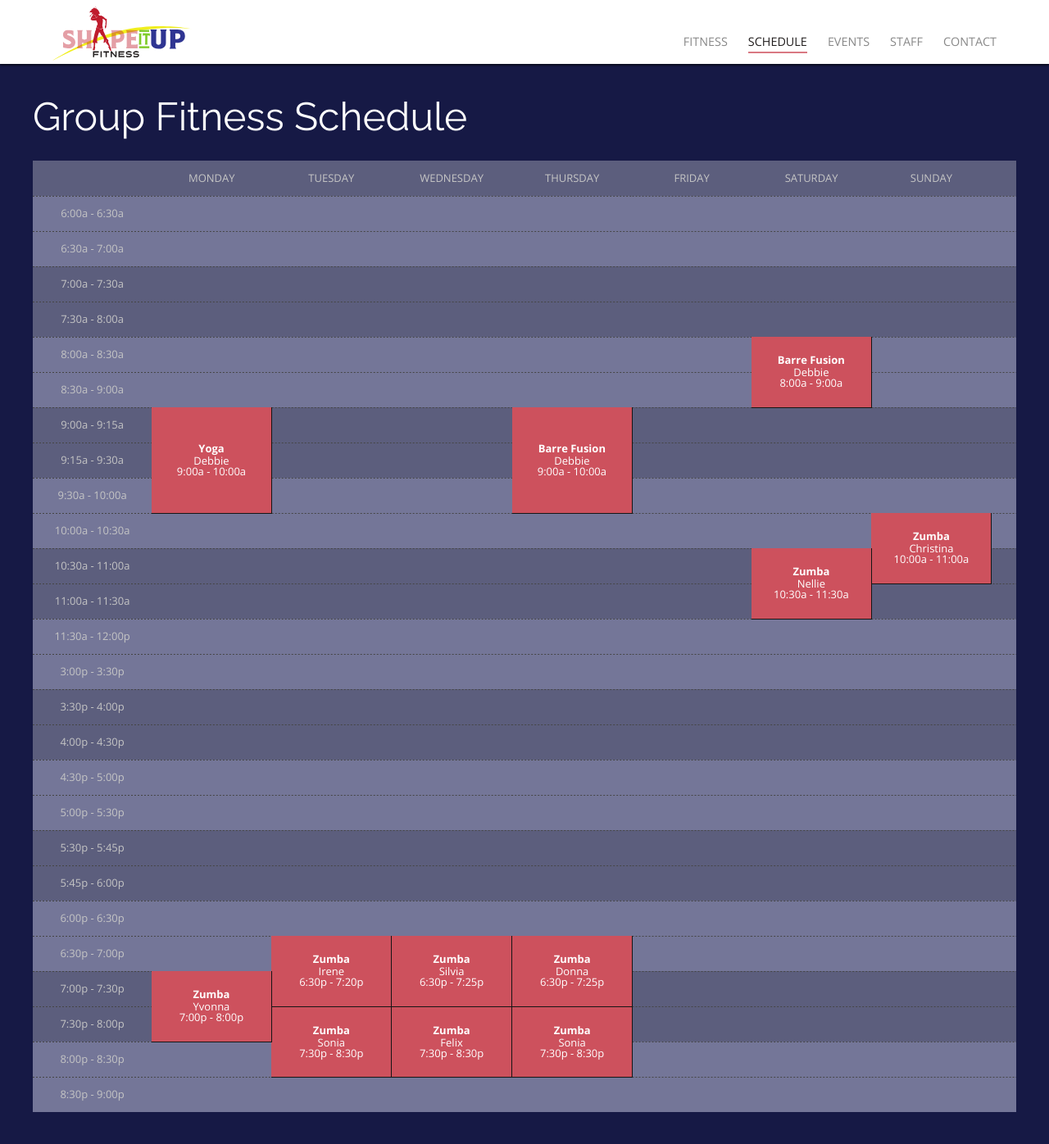
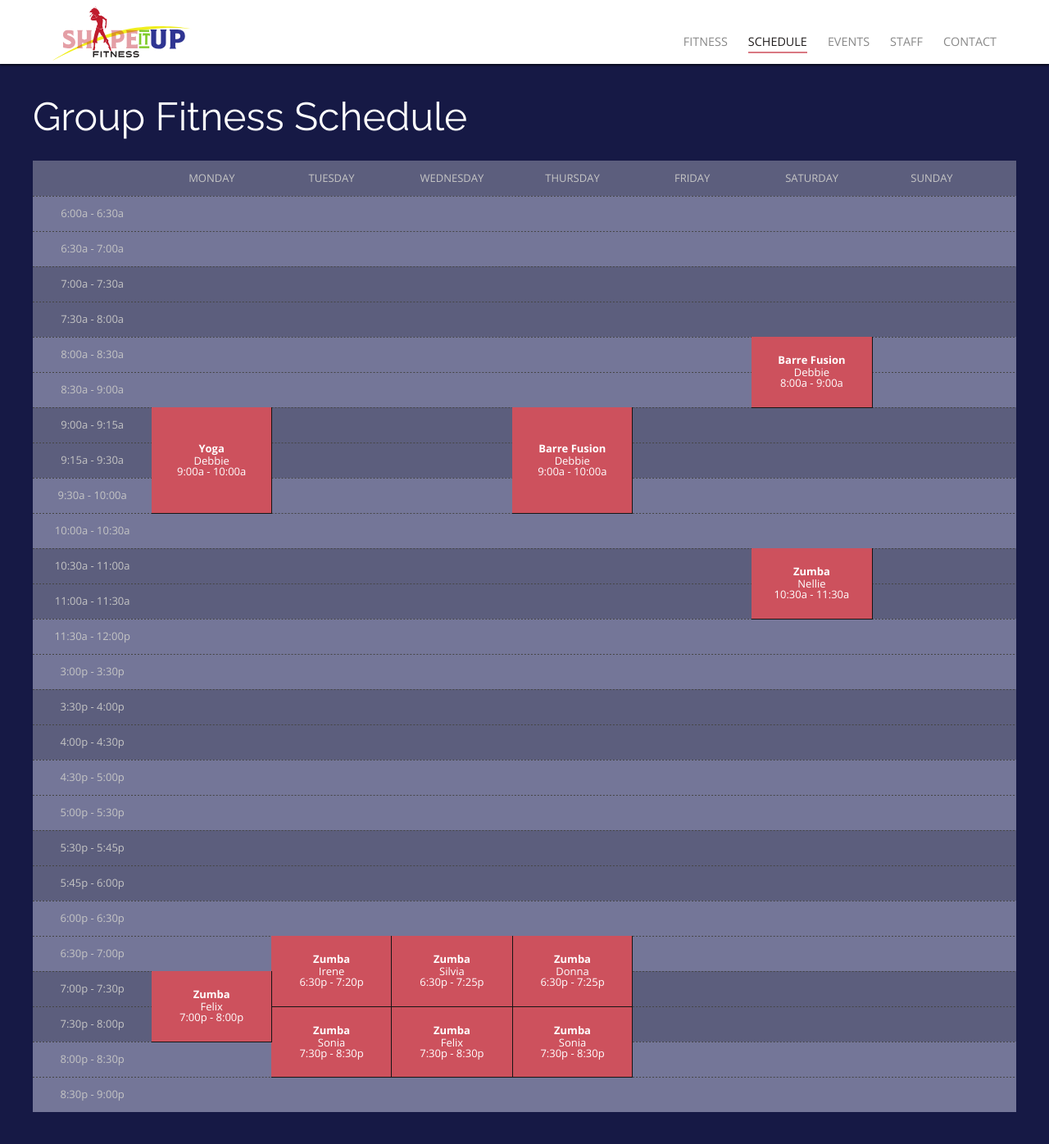
Before and after one commit to rwstone/shapeitup, a Jekyll site: the page built from schedule/index.md, in a window 1280 px wide and 1400 px high. Shown: the top 1396 px of the window at 82% size. Built offline with Jekyll 4.4.1, drawn with Linux system fonts in a browser that asks for light colours; some web fonts are replaced.

Commit message:
Updated Index

```diff
--- a/schedule/index.md
+++ b/schedule/index.md
@@ -9,7 +9,7 @@ sessions:
   end_time: 10:00a
   length: 3
 - class: Zumba
-  instructor: Yvonna
+  instructor: Felix
   day: Monday
   start_time: 7:00p
   end_time: 8:00p
@@ -68,12 +68,6 @@ sessions:
   start_time: 10:30a
   end_time: 11:30a
   length: 2
-- class: Zumba
-  instructor: Christina
-  day: Sunday
-  start_time: 10:00a
-  end_time: 11:00a
-  length: 2
 days:
 - Monday
 - Tuesday
```
Also changed, not shown: other parts of schedule/index.md (+1 -1 lines).
